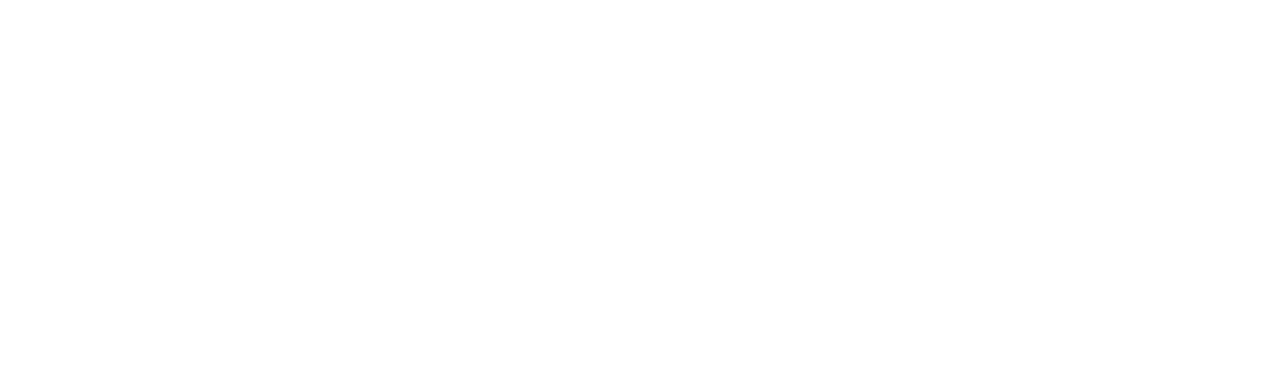
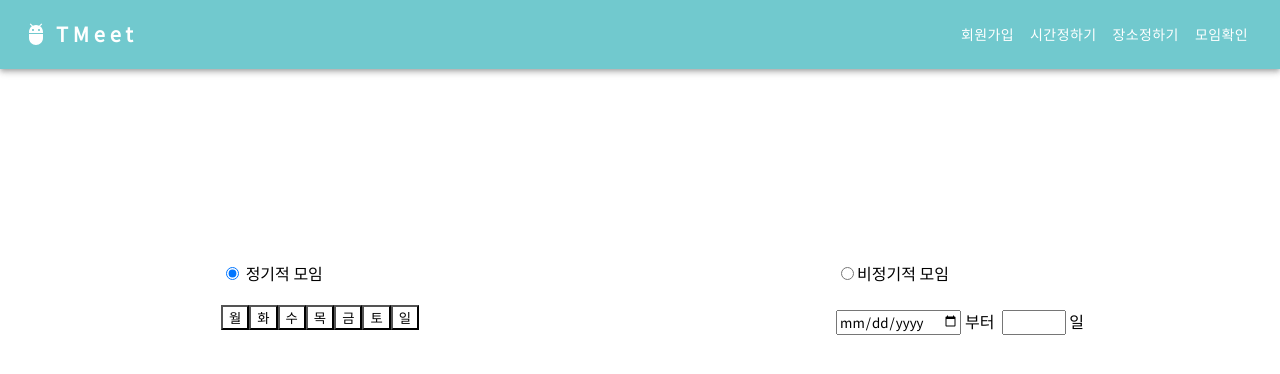
Before and after one commit to ssook1222/TMeet, a React (Create React App) app in the folder tmeet-frontend/: page /timeselect in a window 1280 px wide. Before the commit this address had no page. Shown: the top 374 px of the page. Built offline with nearby package versions, Linux system fonts and the light colour scheme.

Commit message:
UPDATE : timeselect 페이지

```diff
--- a/tmeet-frontend/package.json
+++ b/tmeet-frontend/package.json
@@ -11,12 +11,13 @@
     "@testing-library/jest-dom": "^5.16.3",
     "@testing-library/react": "^12.1.4",
     "@testing-library/user-event": "^13.5.0",
-    "react-router-dom": "^6.3.0",
     "formik": "^2.2.9",
     "react": "^18.0.0",
     "react-dom": "^18.0.0",
+    "react-router-dom": "^6.3.0",
     "react-schedule-selector": "^3.0.0",
     "react-scripts": "5.0.0",
+    "save-dev": "^0.0.1-security",
     "styled-components": "^5.3.5",
     "web-vitals": "^2.1.4",
     "yup": "^0.32.11"
--- a/tmeet-frontend/src/App.js
+++ b/tmeet-frontend/src/App.js
@@ -4,7 +4,8 @@ import Main from './pages/main/Main';
 import Login from './pages/login/Login';
 import LoginSample from './pages/sample/LoginSample';
 import TimeSample from './pages/sample/TimeSample';
-import Time from './pages/time/Time'
+import Time from './pages/time/Time';
+import TimeSelect from './pages/timeselect/TimeSelect';
 
 function App() {
   return (
@@ -16,6 +17,7 @@ function App() {
           <Route exact path="/sample/login" element={<LoginSample />}></Route>
           <Route exact path="/sample/time" element={<TimeSample />}></Route>
           <Route exact path="/time" element={<Time />}></Route>
+          <Route exact path="/timeselect" element={<TimeSelect />}></Route>
         </Route>
       </Routes>
     </BrowserRouter>
--- a/tmeet-frontend/src/pages/sample/TimeSample.jsx
+++ b/tmeet-frontend/src/pages/sample/TimeSample.jsx
@@ -1,23 +1,30 @@
-import ScheduleSelector from 'react-schedule-selector'
+import ScheduleSelector from 'react-schedule-selector';
 import React from 'react';
+import NavBar from '../components/navigationBar/NavBar';
 
 class TimeSample extends React.Component {
-    state = { schedule : [] }
+  state = { schedule: [] };
 
-    handleChange = newSchedule => {
-        this.setState({ schedule: newSchedule })
-    }
+  handleChange = (newSchedule) => {
+    this.setState({ schedule: newSchedule });
+  };
 
   render() {
     return (
+      <div>
+        <div className="App">
+          <NavBar></NavBar>
+        </div>
         <ScheduleSelector
           selection={this.state.schedule}
-                numDays={5}
+          startDate={new Date(2000, 10, 11)}
+          numDays={7}
           minTime={8}
           maxTime={22}
           onChange={this.handleChange}
         />
-        )
+      </div>
+    );
   }
 }
 
--- /dev/null
+++ b/tmeet-frontend/src/pages/timeselect/TimeSelect.css
@@ -0,0 +1,16 @@
+button{
+    background-color: white;
+}
+
+.select{
+    display: grid;
+    grid-template-columns: 1fr 1fr;
+}
+
+.regularly{
+    margin: 30% auto;
+}
+
+.not{
+    margin: 30% auto;
+}
--- /dev/null
+++ b/tmeet-frontend/src/pages/timeselect/TimeSelect.jsx
@@ -0,0 +1,45 @@
+import React from 'react';
+import './TimeSelect.css';
+import NavBar from '../components/navigationBar/NavBar';
+
+function TimeSelect() {
+  return (
+    <div>
+      <div className="App">
+        <NavBar></NavBar>
+      </div>
+      <div className="select">
+        <div className="regularly">
+          <input type="radio" name="type" value="1" checked /> 정기적 모임
+          <div>
+            <button onClick={toggleClick}>월</button>
+            <button onClick={toggleClick}>화</button>
+            <button onClick={toggleClick}>수</button>
+            <button onClick={toggleClick}>목</button>
+            <button onClick={toggleClick}>금</button>
+            <button onClick={toggleClick}>토</button>
+            <button onClick={toggleClick}>일</button>
+          </div>
+        </div>
+        <div className="not">
+          <input type="radio" name="type" value="2" />
+          비정기적 모임
+          <br />
+          <br />
+          <div>
+            <input type="date" />
+            &nbsp;부터&nbsp; <input type="number" min="1" max="7" />
+            &nbsp;일
+          </div>
+        </div>
+      </div>
+    </div>
+  );
+}
+
+function toggleClick(e) {
+  if (e.target.style.backgroundColor != '#71C9CE') e.target.style.backgroundColor = '#71C9CE';
+  else e.target.style.backgroundColor = 'white';
+}
+
+export default TimeSelect;
```
Also changed, not shown: tmeet-frontend/.eslintrc.json. Lines whose indentation alone changed are shown as unchanged.
